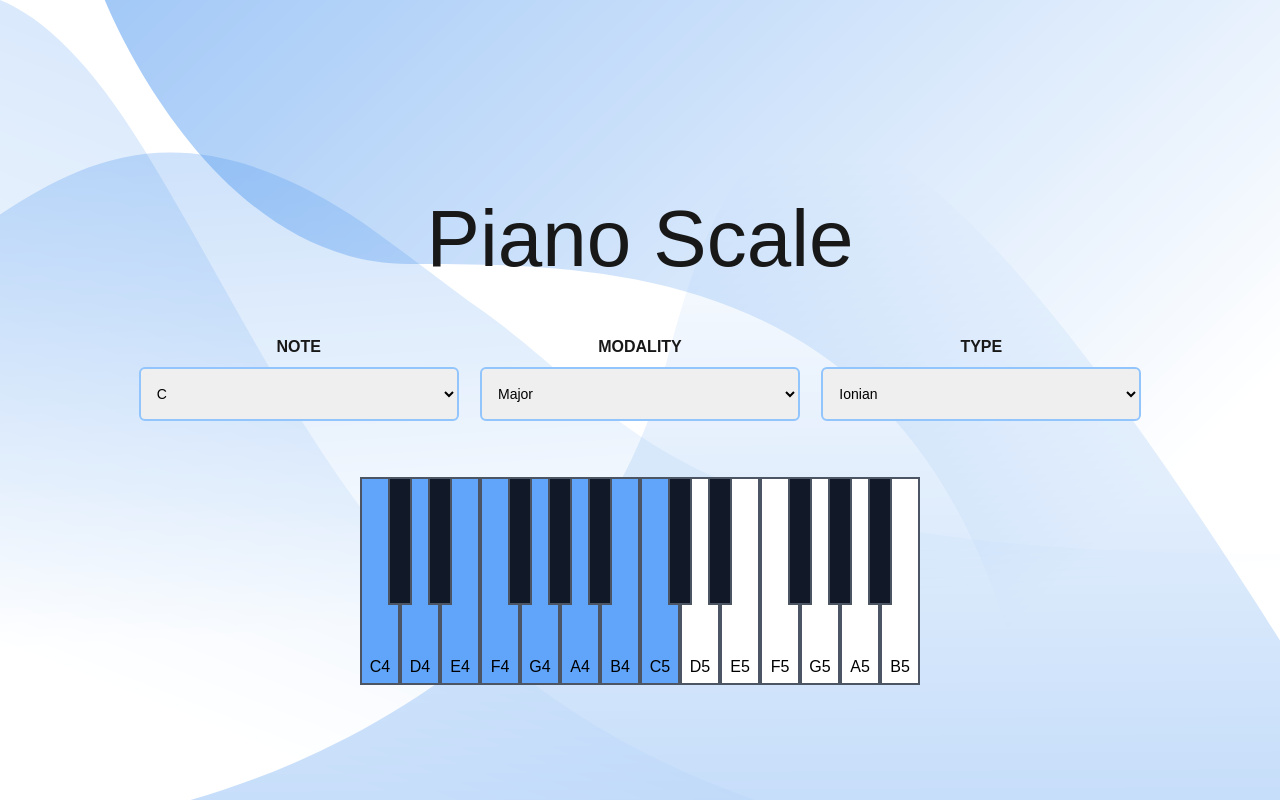
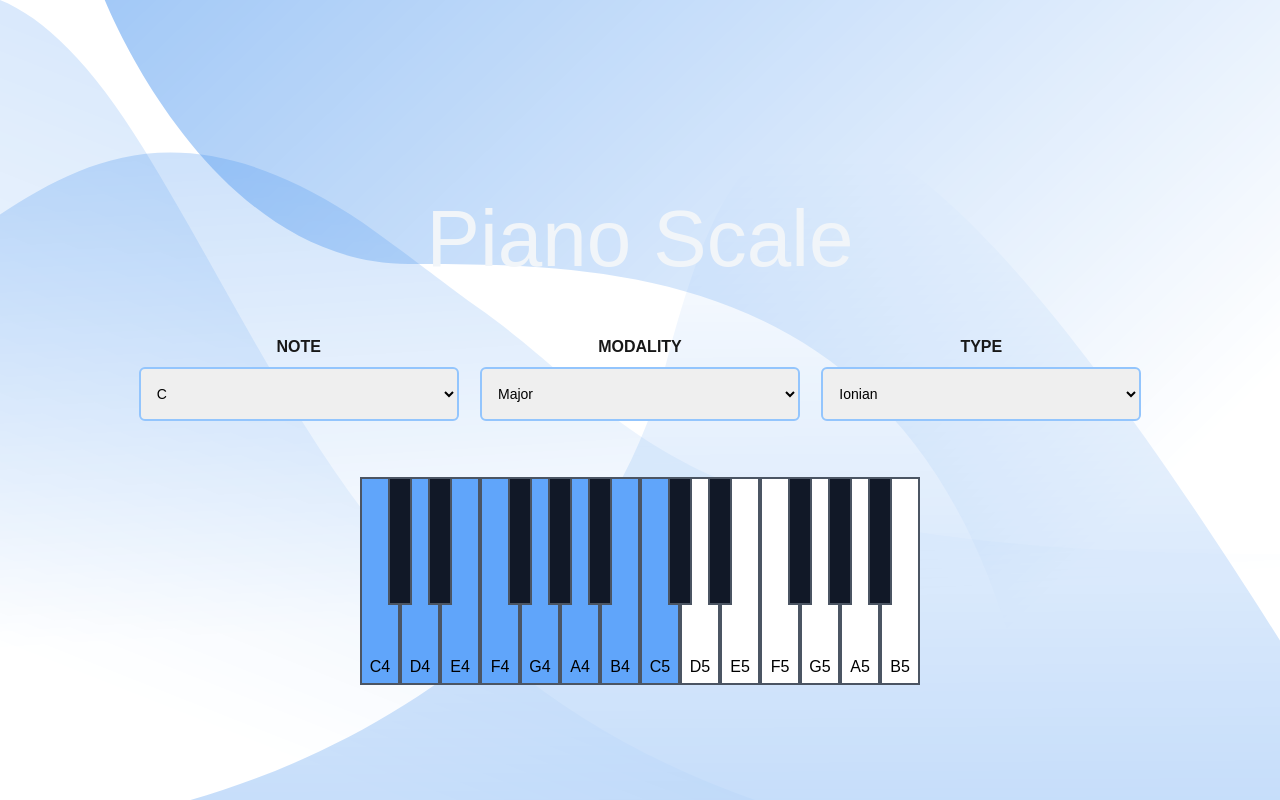
Before and after one commit to juanctorresf/piano-scale, a React (Vite) app: page / in a window 1280 px wide. Built offline with nearby package versions, Linux system fonts and the light colour scheme.

Commit message:
Add dark theme

```diff
--- a/src/components/Header/Header.tsx
+++ b/src/components/Header/Header.tsx
@@ -5,7 +5,8 @@ export const Header = () => {
         <h1
             className={ clsx(
                 "m-0 text-5xl text-center text-gray-10 pt-21 mb-9",
-                "md:text-6xl md:pt-45"
+                "md:text-6xl md:pt-45",
+                "dark: text-slate-100"
             )}
         >
             Piano Scale
```
